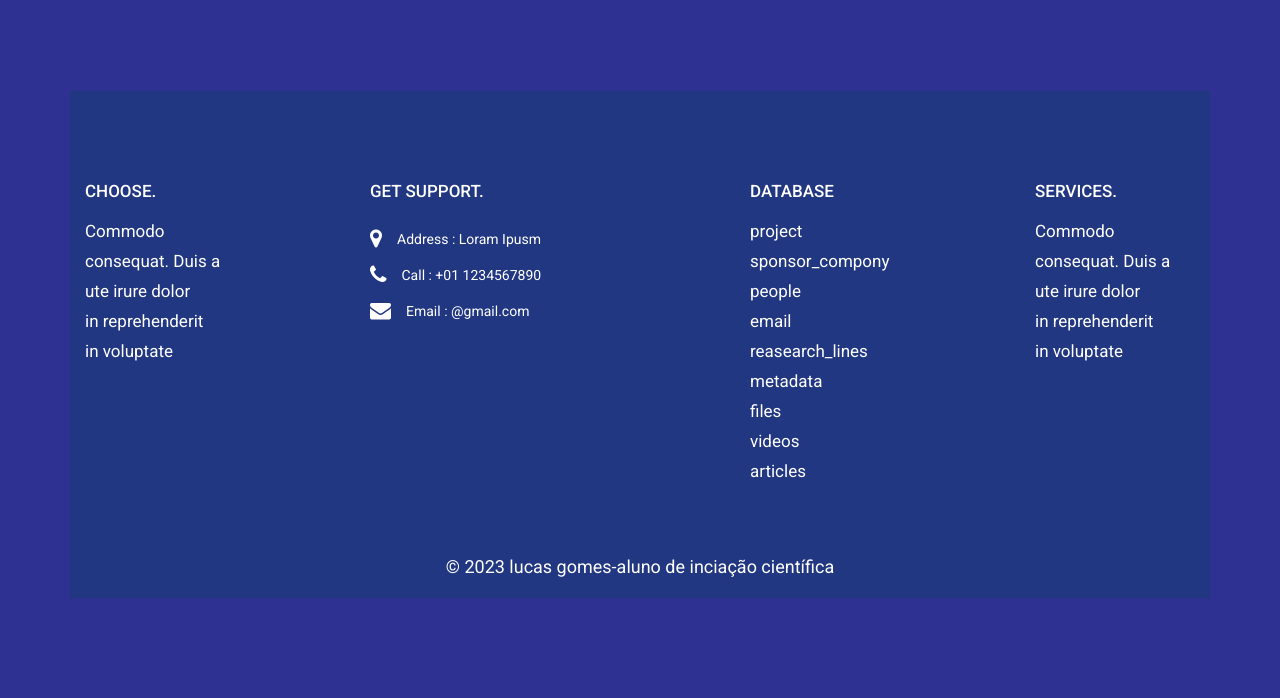
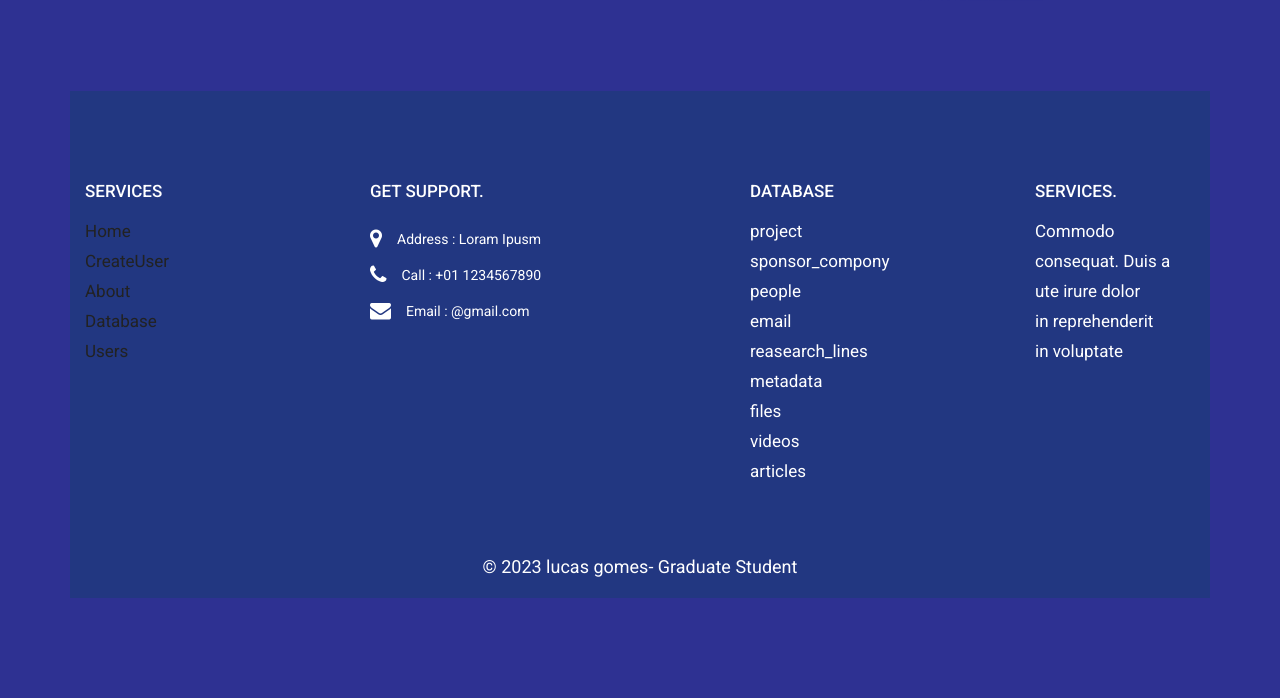
Before and after one commit to lgomesgl/test_v2.0, a Django app: page / in a window 1280 px wide. Shown: the part 683-1381 px from the top of the page. Run offline with Django 4.2, Linux system fonts and the light colour scheme; some libraries are stand-ins or nearby versions.

Commit message:
change tables to database

```diff
--- a/core/admin.py
+++ b/core/admin.py
@@ -23,7 +23,7 @@ class CustomUserAdmin(UserAdmin):
 
 @admin.register(Project)
 class ProjectAdmin(admin.ModelAdmin):
-    list_display = ['name', 'over_date']
+    list_display = ['name', 'start_date', 'over_date']
     search_fields = ['name']
 
 @admin.register(SponsorCompany)
--- a/core/forms.py
+++ b/core/forms.py
@@ -24,7 +24,7 @@ class CustomUserChangeForm(UserChangeForm):
 class ProjectModelForm(forms.ModelForm):
     class Meta:
         model = Project
-        fields = ['name', 'over_date']
+        fields = ['name', 'start_date', 'over_date']
 
 class SponsorComponyModelForm(forms.ModelForm):
     class Meta:
--- a/core/templates/home_page.html
+++ b/core/templates/home_page.html
@@ -1,6 +1,6 @@
 {% load static %}
 <!DOCTYPE html>
-<html lang="pt-br">
+<html lang="en">
    <head>
       <!-- basic -->
       <meta charset="utf-8">
@@ -55,10 +55,10 @@
                      <div class="collapse navbar-collapse" id="navbarsExample04">
                         <ul class="navbar-nav mr-auto">
                            <li class="nav-item">
-                              <a class="nav-link" href="{{ link_tabelas }}">Database</a>
+                              <a class="nav-link" href="{{ link_database }}">Database</a>
                            </li>
                            <li class="nav-item">
-                              <a class="nav-link" href="{{ link_usuarios }}">Users</a>
+                              <a class="nav-link" href="{{ link_users }}">Users</a>
                            </li>
                            {% comment %} <li class="nav-item">
                               <a class="nav-link" href="{{ link_empresas_form }}">Empresas</a>
@@ -508,13 +508,13 @@
                <div class="row">
                   <div class="col-lg-3 col-md-6 col-sm-6">
                      <div class="infoma text_align_left">
-                        <h3>Choose.</h3>
+                        <h3>Services</h3>
                         <ul class="commodo">
-                           <li>Commodo</li>
-                           <li>consequat. Duis a</li>
-                           <li>ute irure dolor</li>
-                           <li>in reprehenderit </li>
-                           <li>in voluptate </li>
+                           <li><a href='{{ link_home }}'>Home</a></li>
+                           <li><a href='{{ link_create_user }}'>CreateUser</a></li>
+                           <li><a href='{{ link_about }}'>About</a></li>
+                           <li><a href='{{ link_database }}'>Database</a></li>
+                           <li><a href='{{ link_users }}'>Users</a></li>
                         </ul>
                      </div>
                   </div>
@@ -533,7 +533,7 @@
                      <div class="infoma">
                         <h3>Database</h3>
                         <ul class="menu_footer">
-                           {% for database in databases %}
+                           {% for database in databases_detail %}
                            <li><a href="{{ database.link_detail }}">{{ database.nome }}</a></li>
                            {% endfor %}
                            {% comment %} <li><a href="{{ link_empresas_form }}">Empresas</a></li>
@@ -561,7 +561,7 @@
                <div class="container">
                   <div class="row">
                      <div class="col-md-12">
-                        <p>© 2023 lucas gomes-aluno de inciação científica<a href="https://html.design/"></a></p>
+                        <p>© 2023 lucas gomes- Graduate Student<a href="https://html.design/"></a></p>
                      </div>
                   </div>
                </div>
--- a/core/urls.py
+++ b/core/urls.py
@@ -1,17 +1,17 @@
 from django.urls import path
-from .views import (HomePageTemplateView, CreateUserCreateView, CreateUserUpdateView, AboutTemplateView, TablesTemplateView,
-                    TablesCreateView, TableListView, TableUpdateView, TableDeleteView, UsersListView)
+from .views import (HomePageTemplateView, CreateUserCreateView, CreateUserUpdateView, AboutTemplateView, DatabaseTemplateView, DatabaseDetailView,
+                    DatabaseCreateView, DatabaseListView, DatabaseUpdateView, DatabaseDeleteView, UsersListView)
 
 urlpatterns = [
     path('', HomePageTemplateView.as_view(), name='home_page'),
     path('create_user/', CreateUserCreateView.as_view(), name='create_user'),
     # path('create_user/edit', CreateUserUpdateView.as_view(), name='create_user/edit'),
     path('about/', AboutTemplateView.as_view(), name='about'),
-    path('database/', TablesTemplateView.as_view(), name='tables'),
-    path('database/<str:table>/add', TablesCreateView.as_view(), name='data-add'),
-    path('database/<str:table>/<str:action>', TableListView.as_view(), name='data-list'), # action -> can be view ,update or delete
-    # path('database/<str:table>/view', TablesDetailView.asview(), name='tdata-detail'),
-    path('database/<str:table>/update/<int:pk>', TableUpdateView.as_view(), name='data-update'),
-    path('database/<str:table>/delete/<int:pk>', TableDeleteView.as_view(), name='data-delete'),
+    path('database/', DatabaseTemplateView.as_view(), name='database'),
+    path('database/<str:table>/add', DatabaseCreateView.as_view(), name='data-add'),
+    path('database/<str:table>/<str:action>', DatabaseListView.as_view(), name='data-list'), # <str:action> -> can be detail, update or delete
+    path('database/<str:table>/datail/<int:pk>', DatabaseDetailView.as_view(), name='data-detail'),
+    path('database/<str:table>/update/<int:pk>', DatabaseUpdateView.as_view(), name='data-update'),
+    path('database/<str:table>/delete/<int:pk>', DatabaseDeleteView.as_view(), name='data-delete'),
     path('users/', UsersListView.as_view(), name='users'),
 ]
--- a/core/views.py
+++ b/core/views.py
@@ -7,7 +7,7 @@ from django.contrib.auth.decorators import permission_required
 from django.db.models.query import QuerySet
 from django.forms.models import BaseModelForm
 from django.http import HttpRequest, HttpResponse
-from django.views.generic import TemplateView, CreateView, UpdateView, DeleteView, ListView
+from django.views.generic import TemplateView, CreateView, UpdateView, DeleteView, ListView, DetailView
 from django.db import connection, models
 from django.urls import reverse, reverse_lazy
 from django.shortcuts import redirect
@@ -20,7 +20,7 @@ from .models import CustomUser, Project, SponsorCompany, People, Email, Reasearc
 # --------------------------------------------------- Home page ---------------------------------------------------------------
 '''
     TemplateView
-    Just show a html
+    Just show a the home page with all acess
 '''
 class HomePageTemplateView(TemplateView):
     template_name = 'home_page.html'
@@ -30,13 +30,13 @@ class HomePageTemplateView(TemplateView):
         context['link_admin'] = '/admin'
         context['link_create_user'] = '/create_user'
         context['link_about'] = '/about'
-        context['link_tabelas'] = '/database'
-        context['link_usuarios'] = '/users'
+        context['link_database'] = '/database'
+        context['link_users'] = '/users'
 
-        context['databases'] = []
+        context['databases_detail'] = []
         tables = ['project','sponsor_compony','people','email','reasearch_lines','metadata','files','videos','articles']
         for table in tables:
-            context['databases'].append({'nome':'%s' % table, 'link_detail':'database/%s/detail' % table})
+            context['databases_detail'].append({'nome':'%s' % table, 'link_detail':'database/%s/detail' % table})
         return context
 
 # -------------------------------------------------- Create User --------------------------------------------------------------------------------------
@@ -84,25 +84,33 @@ class AboutTemplateView(TemplateView):
         context = super().get_context_data(**kwargs)
         context['link_admin'] = '/admin'
         context['link_home'] = 'http://127.0.0.1:8000/'
-        context['link_tables'] = '/database'
+        context['link_create_user'] = '/create_user'
+        context['link_database'] = '/database'
         context['link_users'] = '/users'
+
+        context['databases_detail'] = []
+        tables = ['project','sponsor_compony','people','email','reasearch_lines','metadata','files','videos','articles']
+        for table in tables:
+            context['databases_detail'].append({'nome':'%s' % table, 'link_detail':'database/%s/detail' % table})
+
         return context
 
 # ------------------------------------------------- Tables --------------------------------------------------------------------------------------------
 '''
     Show the tables and link with create/update/delete instances for each tables
 '''
-class TablesTemplateView(TemplateView):
+class DatabaseTemplateView(TemplateView):
     '''
         Permissions
     '''
-    template_name = 'tables.html'
+    template_name = 'database.html'
 
     def get_context_data(self, **kwargs):
         context = super().get_context_data(**kwargs)
         context['link_home'] = 'http://127.0.0.1:8000/'
         context['link_about'] = '/about'
         context['link_admin'] = '/admin'
+        context['link_users'] = '/users'
 
         # tables = connection.introspection.table_name()
         # seen_models = connection.introspection.installed_models(tables)
@@ -115,14 +123,16 @@ class TablesTemplateView(TemplateView):
 
         return context
 
-# Tables/view
+# Tables/detail
+class DatabaseDetailView(DetailView):
+    pass
 
 # Tables/create
 '''
     One view which works for all create forms.
 '''
-class TablesCreateView(CreateView):
-    template_name = 'tables_create.html'
+class DatabaseCreateView(CreateView):
+    template_name = 'database_create.html'
 
     def get(self, request, *args, **kwargs):
         '''
@@ -173,24 +183,24 @@ class TablesCreateView(CreateView):
         return super().post(request, *args, **kwargs)
 
     def form_valid(self, form):
-        messages.success(self.request, 'New registered user')
-        return super(TablesCreateView, self).form_valid(form)
+        messages.success(self.request, 'New %s registered' % self.table )
+        return super(DatabaseCreateView, self).form_valid(form)
 
     def form_invalid(self, form):
         messages.error(self.request, 'Erro to register')
-        return super(TablesCreateView, self).form_invalid(form)
+        return super(DatabaseCreateView, self).form_invalid(form)
 
     def get_success_url(self):
         self.success_url = self.request.path
         return super().get_success_url()
 
 # Table/update
-class TableListView(ListView):
+class DatabaseListView(ListView):
     '''
         First show all instances in table.
         Link the path to TableUpdateView
     '''
-    template_name = 'tables_list.html'
+    template_name = 'database_list.html'
 
     def get(self, request, *args, **kwargs):
         self.object = None
@@ -223,11 +233,11 @@ class TableListView(ListView):
         context['instances'] = self.model.objects.all()
         return context
 
-class TableUpdateView(UpdateView):
+class DatabaseUpdateView(UpdateView):
     '''
         Get the id of the instance and update in model
     '''
-    template_name = 'tables_update.html'
+    template_name = 'database_update.html'
     fields = "__all__"
 
     def get(self, request, *args, **kwargs):
@@ -261,21 +271,21 @@ class TableUpdateView(UpdateView):
 
     def form_valid(self, form):
         messages.success(self.request, 'Update completed')
-        return super(TableUpdateView, self).form_valid(form)
+        return super(DatabaseUpdateView, self).form_valid(form)
 
     def form_invalid(self, form):
         messages.error(self.request, 'Erro to update')
-        return super().form_invalid(form)
+        return super(DatabaseUpdateView, self).form_invalid(form)
 
     def get_success_url(self):
         self.success_url = self.request.path
         return super().get_success_url()
 
-class TableDeleteView(DeleteView):
+class DatabaseDeleteView(DeleteView):
     '''
         Delete the instance of table
     '''
-    template_name = 'tables_delete.html'
+    template_name = 'database_delete.html'
 
     def get(self, request, *args, **kwargs):
         self.object = None
@@ -313,12 +323,12 @@ class TableDeleteView(DeleteView):
         return super().post(request, *args, **kwargs)
 
     def get_success_url(self, **kwargs):
-        self.success_url = reverse_lazy('tables-list', kwargs = {'table': self.table, 'action': 'delete'})
+        self.success_url = reverse_lazy('data-list', kwargs = {'table': self.table, 'action': 'delete'})
         return super().get_success_url()
 
 # ---------------------------------- users ----------------------------------------------------
 '''
-    ListView  -> List all users
+    ListView  -> List all users in DBA
 '''
 class UsersListView(ListView):
     template_name = 'users.html'
@@ -331,6 +341,7 @@ class UsersListView(ListView):
         context = super().get_context_data(**kwargs)
         context['index'] = 'home'
         context['link_admin'] = '/admin'
-        context['link_tabelas'] = '/database'
+        context['link_about'] = '/about'
+        context['link_database'] = '/database'
         context['usuarios'] = self.model.objects.all()
         return context
```
Also changed, not shown: core/templates/about.html (+11 -13 lines), core/templates/database.html (renamed from core/templates/tables.html, +4 -3 lines), core/templates/database_list.html (renamed from core/templates/tables_list.html, +1 -6 lines), core/templates/empresas.html (deleted, +0 -26 lines), core/templates/pessoas.html (deleted, +0 -26 lines), core/templates/projetos.html (deleted, +0 -26 lines), core/templates/users.html (+6 -5 lines), core/templates/database_create.html (renamed from core/templates/tables_create.html), core/templates/database_delete.html (renamed from core/templates/tables_delete.html), core/templates/databse_update.html (renamed from core/templates/tables_update.html), db.sqlite3.
